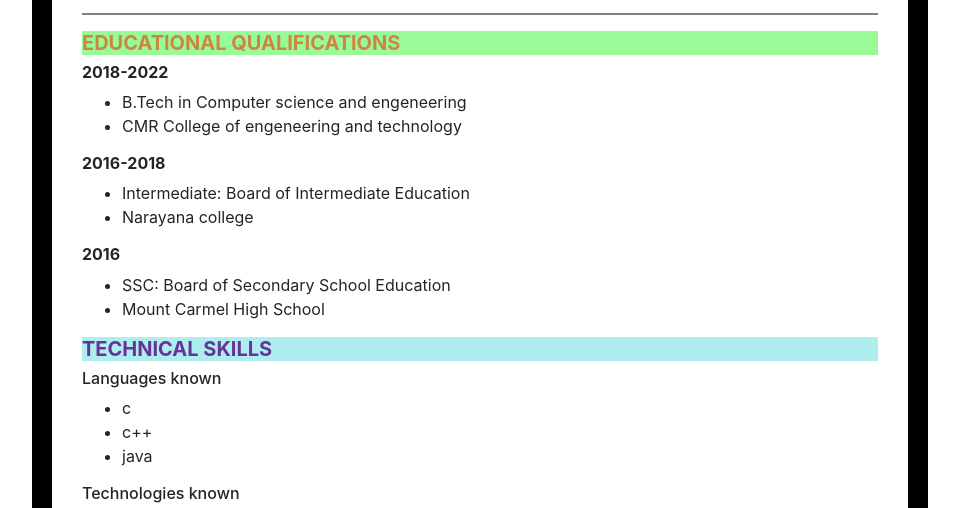
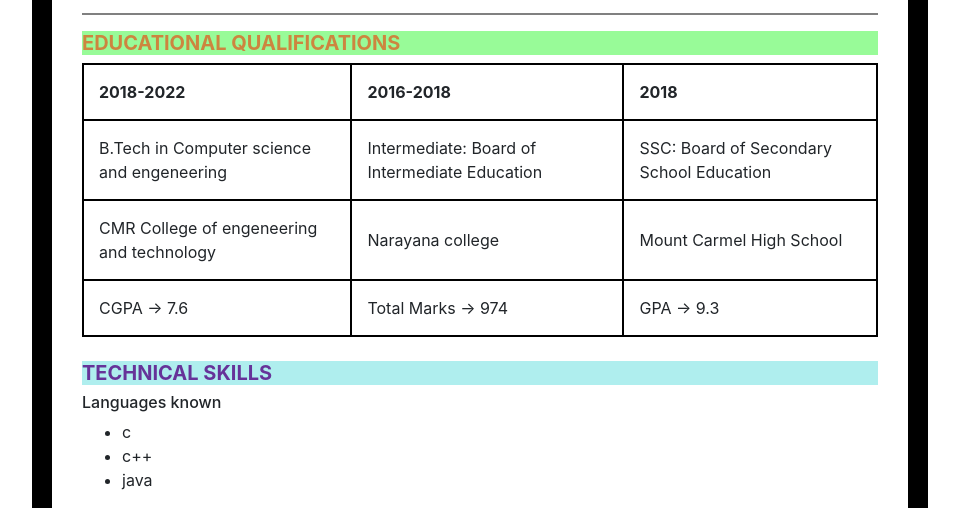
Before and after one commit to Pranay-kumar-123/voruganti, a website: page frontend/html/texttags.html in a window 1280 px wide. Shown: the part 211-719 px from the top of the page, without its empty margins (160-1119 px from the left). Drawn offline with nearby package versions, Linux system fonts and the light colour scheme.

Commit message:
added tables

```diff
--- a/frontend/html/texttags.html
+++ b/frontend/html/texttags.html
@@ -10,6 +10,13 @@
         <link rel="stylesheet" href="https://cdnjs.cloudflare.com/ajax/libs/twitter-bootstrap/4.5.0/css/bootstrap.min.css" />
         <link rel="stylesheet" href="/css/index.css" />
         <style>
+            table, th, td {
+  border: 2px solid black;
+  border-collapse: collapse;
+}
+th, td {
+  padding: 15px;
+}
             body {
 background-image: url('');
                 background-repeat: no-repeat;
@@ -26,21 +33,29 @@ background-image: url('');
         </ul>
         <hr style="height:2px;border-width:0;color:grey;background-color:grey">
         <h5 style ="background-color: palegreen;color: peru;"><b>EDUCATIONAL QUALIFICATIONS</b></h5>
-        <h6><b>2018-2022</b></h6>
-        <ul>
-            <li>B.Tech in Computer science and engeneering</li>
-            <li>CMR College of engeneering and technology </li>
-        </ul>
-        <h6><b>2016-2018</b></h6>
-        <ul>
-            <li>Intermediate: Board of Intermediate Education</li>
-            <li>Narayana college </li>
-        </ul>
-        <h6><b>2016</b></h6>
-        <ul>
-            <li>SSC: Board of Secondary School Education</li>
-            <li>Mount Carmel High School </li>
-        </ul>
+        <table style="width:100%">
+            <tr>
+              <th>2018-2022</th>
+              <th>2016-2018</th>
+              <th>2018</th>
+            </tr>
+            <tr>
+              <td>B.Tech in Computer science and engeneering</td>
+              <td>Intermediate: Board of Intermediate Education</td>
+              <td>SSC: Board of Secondary School Education</td>
+            </tr>
+            <tr>
+              <td>CMR College of engeneering and technology </td>
+              <td>Narayana college</td>
+              <td>Mount Carmel High School</td>
+            </tr>
+            <tr>
+              <td>CGPA -> 7.6</td>
+              <td>Total Marks -> 974</td>
+              <td>GPA -> 9.3</td>
+            </tr>
+          </table>
+          <br>
         <h5 style="color: rebeccapurple;background-color:paleturquoise;"><B>TECHNICAL SKILLS</B></h5>
         <h6>Languages known</h6>
         <ul><li>c</li><li>c++</li><li>java</li></ul>
```
